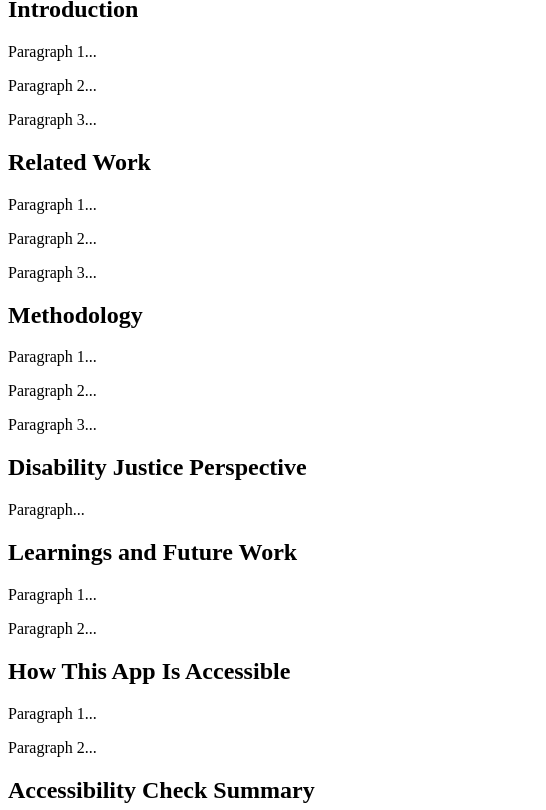
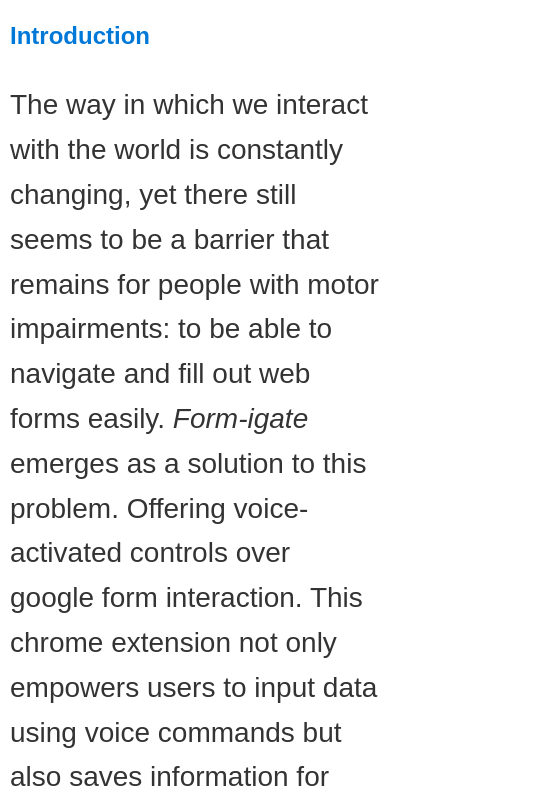
Before and after one commit to samiam120/493_new_repo, a plain HTML site: page index.html in a window 390 px wide. Shown: the part 84-894 px from the top of the page, 546 px wide, since content can reach past the window. Drawn offline with Linux system fonts and the light colour scheme.

Commit message:
fianl changes

```diff
--- a/index.html
+++ b/index.html
@@ -1,58 +1,55 @@
 <!DOCTYPE html>
 <html lang="en" xmlns="http://www.w3.org/1999/xhtml">
   <head>
+    <link rel="stylesheet" href="styles.css">
     <meta charset="UTF-8" />
     <meta name="viewport" content="width=device-width, initial-scale=1.0" />
-    <title>Your Project Title</title>
+    <title>Formigate</title>
   </head>
   <body>
     <header>
-      <h1>Your Project Title</h1>
+      <h1>Form-igate</h1>
     </header>
 
     <main>
       <section aria-labelledby="introduction">
         <h2 id="introduction">Introduction</h2>
-        <p>Paragraph 1...</p>
-        <p>Paragraph 2...</p>
-        <p>Paragraph 3...</p>
+        <p>The way in which we interact with the world is constantly changing, yet there still seems to be a barrier that remains for people with motor impairments: to be able to navigate and fill out web forms easily. <em>Form-igate</em> emerges as a solution to this problem. Offering voice-activated controls over google form interaction. This chrome extension not only empowers users to input data using voice commands but also saves information for auto fill later, making recurrent tasks more manageable. Solving this problem is important, as it promotes independence and inclusivity, to ensure that the online-landscape is accessible to everyone regardless of physical ability.
+        </p>
       </section>
 
       <section aria-labelledby="related-work">
         <h2 id="related-work">Related Work</h2>
-        <p>Paragraph 1...</p>
-        <p>Paragraph 2...</p>
-        <p>Paragraph 3...</p>
+        <p>
+          There have been many efforts in the realm of assistive technologies that paved the way for innovations like <em>Form-igate</em>.  Speech Recognition softwares for instance have been instrumental for users with motor disabilities. These allow for voice typing and the ability to navigate. However, the integration with web forms have fallen short in terms of intuitive form filling and retaining data. Form-igate stands on these giants, learning from their limitations and enhancing the user expierence by streamlining the form interaction process specifically.
+        </p>
       </section>
 
       <section aria-labelledby="methodology">
         <h2 id="methodology">Methodology</h2>
-        <p>Paragraph 1...</p>
-        <p>Paragraph 2...</p>
-        <p>Paragraph 3...</p>
+        <p>The methodology underpinning Form-igate's creation was rooted in the principles of agile development. The project began with a analysis of the user experience of the web for individuals with motor disabilities. Focusing on these challenges they faced, a set of functionalities were derived. This included voice-activated navigation, command interprtation, and data storage to help make an autofill.</p>
+        <p>Prototyping played a crucial role in Form-igate's development. What originally started as a web form website that took voice commands, through refinement, not only was this able to become an extension, but more sophisticated features were integrated. Each iteration were subject to many tests that involved trial and error. </p>
       </section>
 
       <section aria-labelledby="disability-justice">
         <h2 id="disability-justice">Disability Justice Perspective</h2>
-        <p>Paragraph...</p>
+        <p>A disability justice perspective was important to Form-igate's development. it recognized the intersectional nature of potential users, by acknowledging that users with motor disabilities have varying backgrounds. This perspective helps ensure that Form-igate is not just a tool for accessibility but a step towards user empowerment. By providing a free adaptable tool that goes beyond basic requirement.</p>
       </section>
 
       <section aria-labelledby="learnings-future-work">
         <h2 id="learnings-future-work">Learnings and Future Work</h2>
-        <p>Paragraph 1...</p>
-        <p>Paragraph 2...</p>
+        <p>The creation of Form-igate highlights the significance of inclusive design and the potential for voice-controlled interfaces to enhance the web by focusing on web accessibility. In the future, Form-igate can be expanded to include more languages and dialects, incorporate Artifical Intelligence for better understanding of speech patterns, and integrate with more web platforms.</p>
       </section>
 
       <section aria-labelledby="accessibility">
         <h2 id="accessibility">How This App Is Accessible</h2>
-        <p>Paragraph 1...</p>
-        <p>Paragraph 2...</p>
+        <p>The Application was built adhering to the Web Content Accessibility Guidlines and was tested thoroughly. Features such as auto-fill were incorporated to ensure the app could be used with ease by individuals with different disabilities.</p>
       </section>
     </main>
 
     <footer>
-      <h2>Accessibility Check Summary</h2>
       <!-- Include accessibility check summary here -->
+      <img src="test.png" alt="image of WAVE tool checker showing that there are no errors, contrast or alert marks. There is one additional feature along with 10 structrual elements and 6 ARIA labeled elements.">
     </footer>
   </body>
 </html>
--- a/styles.css
+++ b/styles.css
@@ -0,0 +1,68 @@
+
+/* Add your CSS styling here */
+body {
+    font-family: 'Arial', sans-serif;
+    background-color: #fff;
+    color: #333;
+    line-height: 1.6;
+    padding: 20px;
+    margin: 0;
+}
+
+header, footer {
+    background: #0b85e9;
+    color: #fff;
+    padding: 10px 0;
+    text-align: center;
+}
+
+h1 {
+    margin: 0;
+}
+
+h2 {
+    color: #0078D7;
+}
+
+section {
+    margin-bottom: 20px;
+}
+
+p {
+    font-size: 1.75rem;
+}
+
+/* Ensure links are visible and distinguishable from regular text */
+a {
+    color: #0078D7;
+    text-decoration: none;
+}
+
+a:hover {
+    text-decoration: underline;
+}
+
+/* Footer content */
+footer h2 {
+    font-size: 1.25rem;
+    margin: 10px 0;
+}
+
+/* For screen readers only */
+.sr-only {
+    position: absolute;
+    width: 1px;
+    height: 1px;
+    padding: 0;
+    margin: -1px;
+    overflow: hidden;
+    clip: rect(0, 0, 0, 0);
+    border: 0;
+}
+
+/* Responsive design */
+@media (max-width: 600px) {
+    body {
+        padding: 10px;
+    }
+}
```
Also changed, not shown: test.png (added).
